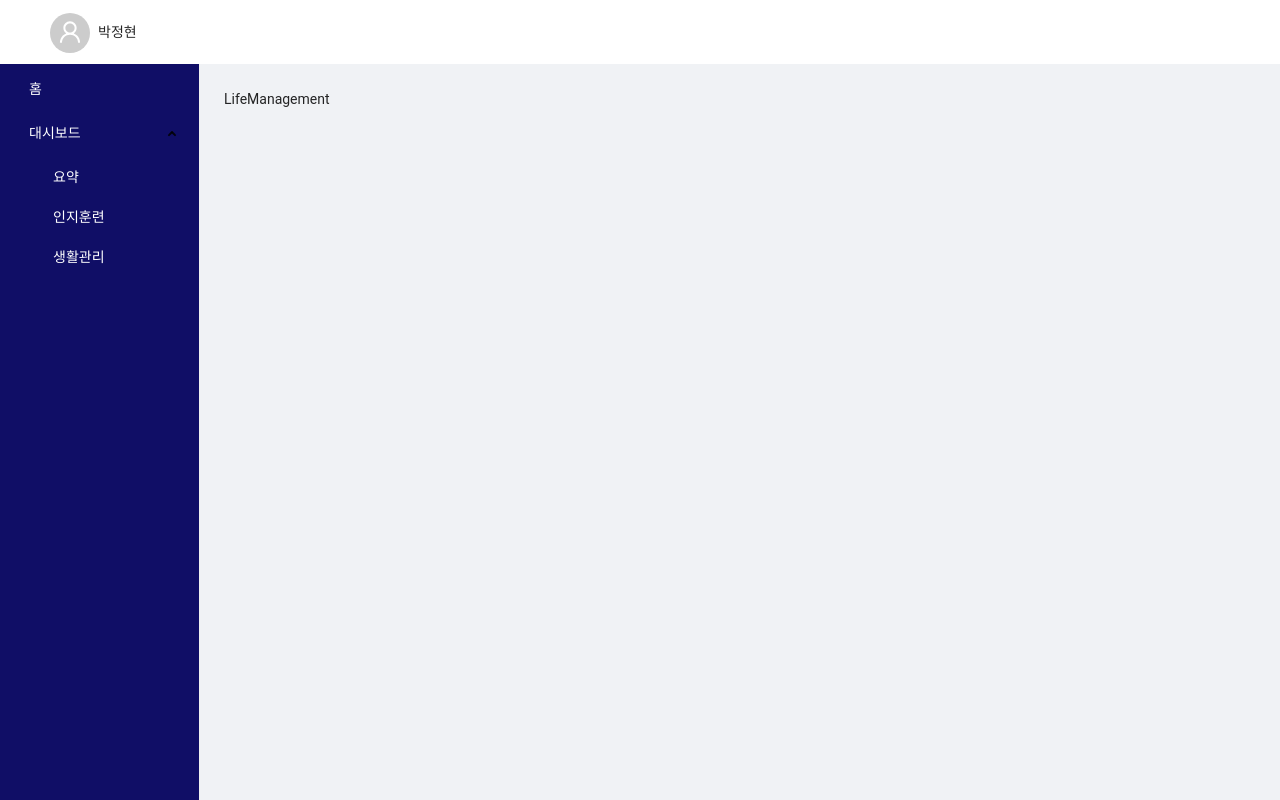
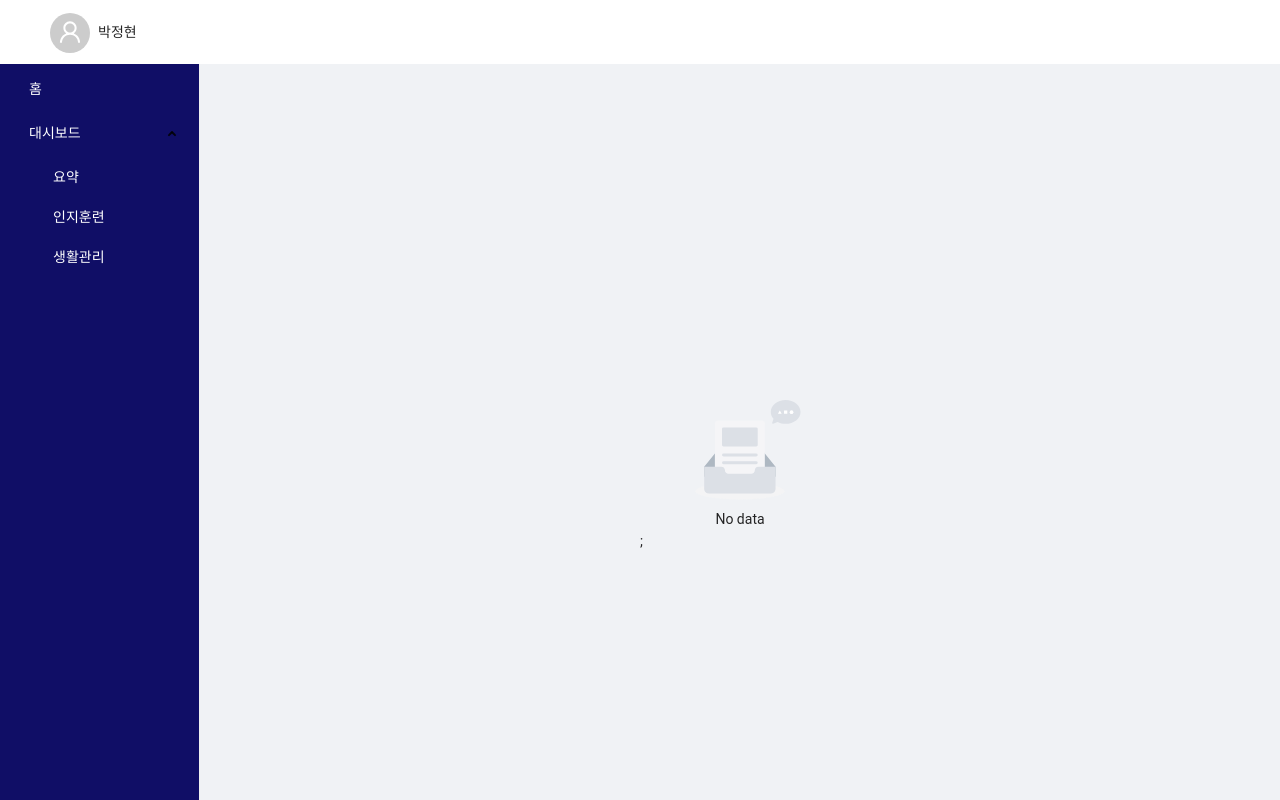
Before and after one commit to mementomoriCarpediem/silvia_react_ParkJunghyun, a React (Create React App) app: page /dashboard/life-management in a window 1280 px wide. Built offline with nearby package versions, Linux system fonts and the light colour scheme.

Commit message:
Modify: replace with Empty component for other pages

```diff
--- a/src/pages/dashboard/cognitiveTraining/CognitiveTraining.tsx
+++ b/src/pages/dashboard/cognitiveTraining/CognitiveTraining.tsx
@@ -1,9 +1,13 @@
-import React from 'react';
+import { Empty } from 'antd';
 
 type Props = {};
 
 const CognitiveTraining = (props: Props) => {
-  return <div>CognitiveTraining</div>;
+  return (
+    <div style={{ position: 'absolute', top: '50%', left: '50%' }}>
+      <Empty />;
+    </div>
+  );
 };
 
 export default CognitiveTraining;
--- a/src/pages/dashboard/lifeManagement/LifeManagement.tsx
+++ b/src/pages/dashboard/lifeManagement/LifeManagement.tsx
@@ -1,9 +1,14 @@
+import { Empty } from 'antd';
 import React from 'react';
 
 type Props = {};
 
 const LifeManagement = (props: Props) => {
-  return <div>LifeManagement</div>;
+  return (
+    <div style={{ position: 'absolute', top: '50%', left: '50%' }}>
+      <Empty />;
+    </div>
+  );
 };
 
 export default LifeManagement;
--- a/src/pages/dashboard/summary/Summary.less
+++ /dev/null
@@ -1,3 +0,0 @@
-// .test {
-//   background-color: blue;
-// }
--- a/src/pages/home/Home.tsx
+++ b/src/pages/home/Home.tsx
@@ -1,7 +1,13 @@
+import { Empty } from 'antd';
+
 type Props = {};
 
 const Home = (props: Props) => {
-  return <div>Home</div>;
+  return (
+    <div style={{ position: 'absolute', top: '50%', left: '50%' }}>
+      <Empty />;
+    </div>
+  );
 };
 
 export default Home;
```
